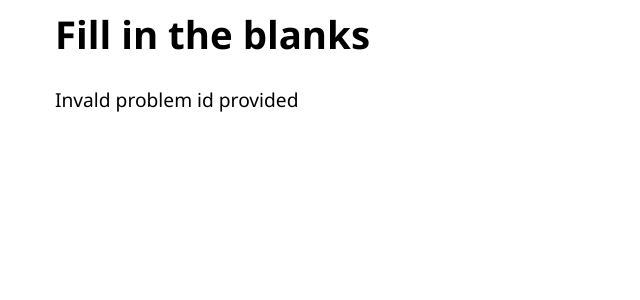
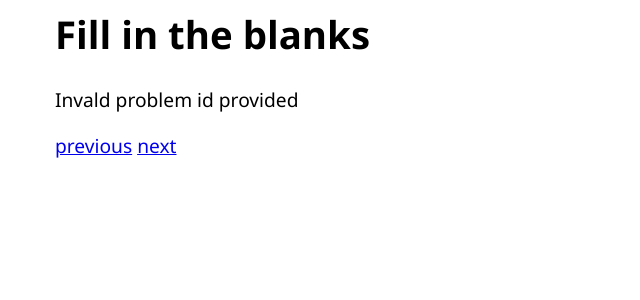
Before and after one commit to MrsHesse/FLASK---basic-fill-in-the-blank-app, a Flask app: page /answer/1 in a window 1280 px wide. Shown: the top 300 px of the page, without its empty margins (0-640 px from the left). Run offline with Flask 2, Linux system fonts and the light colour scheme.

Commit message:
Not much - but moving on to a big change, so want to commit a working version

```diff
--- a/templates/answer_problem.html
+++ b/templates/answer_problem.html
@@ -30,7 +30,22 @@
 
       {% endif %}
     </div>
+
+    <div>
+      {% if previous %}
+        <a href="{{url_for('answer', uid=previous)}}">previous</a>
+      {% else %}
+        <a href="{{url_for('index')}}">previous</a>
+      {% endif %}
+      {% if next %}
+        <a href="{{url_for('answer', uid=next)}}">next</a>
+      {% else %}
+        <a href="{{url_for('index')}}">next</a>
+      {% endif %}
+    </div>
+
   </div>
+
 <script src="{{ url_for('static', filename='js/app.js') }}"></script>
 </body>
 <html>
--- a/templates/index.html
+++ b/templates/index.html
@@ -4,6 +4,7 @@
   <link href={{ url_for('static', filename='css/app.css') }} rel="stylesheet" type="text/css">
 </head>
 <body>
+  <div class="container">
     <h1>Welcome to fill in the blanks</h1>
     <p>Try out these problems</p>
     <ol>
@@ -13,6 +14,6 @@
       <li><a href="{{url_for('answer', uid='setD')}}">set D</a></li>
       <li><a href="{{url_for('answer', uid='setE')}}">set E</a></li>
     </ol>
-
+  </div>
 </body>
 <html>
```
Lines whose indentation alone changed are shown as unchanged.
